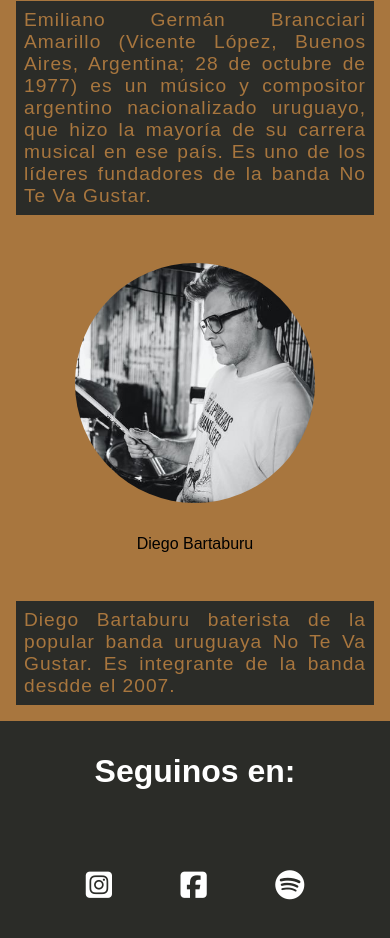
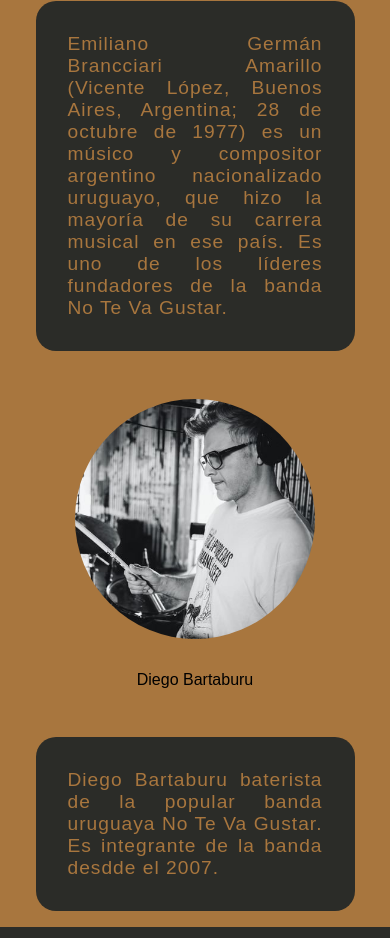
Before and after one commit to stefanolongobucco/polonio, a website: page sector/Artistas.html in a window 390 px wide. Shown: the part 1062-2000 px from the top of the page. Drawn offline with Linux system fonts and the light colour scheme.

Commit message:
modificaciones esteticas

```diff
--- a/css/parciales/_QuienesSomos.scss
+++ b/css/parciales/_QuienesSomos.scss
@@ -40,10 +40,11 @@
 
     .artistas__section {
         display: grid;
-        width: 100%;
+        width: 90%;
         align-content: space-evenly;
         text-align: center;
         padding: 1em;
+        margin: auto;
         gap: 3em;
 
         &__div {
@@ -58,12 +59,14 @@
                 display: flex;
                 flex-direction: column;
                 gap: 2em;
+                align-items: center;
             }
 
             .artistas__section--p {
                 background-color: map-get($map: $colores, $key: negroC) ;
-                padding: 0.5em;
+                padding: 4em;
                 text-align: center;
+                border-radius: 20px;
 
                 .artistas__div--p{
                     color: map-get($map: $colores, $key: bronce) ;
--- a/css/parciales/_componentes.scss
+++ b/css/parciales/_componentes.scss
@@ -8,7 +8,7 @@
 
 
 body{
-    font-family: 'Source Sans Pro', sans-serif;
+    font-family: 'Domine','Source Sans Pro', sans-serif;
 }
 
 .content{
--- a/css/parciales/_footer.scss
+++ b/css/parciales/_footer.scss
@@ -14,7 +14,7 @@
 
         .footer__li{
         display: inline-block;
-        padding: 5em 2em;
+        padding: 5em 3em;
         }
     }
 }
--- a/css/parciales/_media.scss
+++ b/css/parciales/_media.scss
@@ -127,6 +127,9 @@
      .active{
          display: none;
      }
+     .artistas__main .artistas__section__div .artistas__section--p {
+        padding: 2em;
+    }
   }
 
   @media screen and (max-width: 768px){
@@ -140,4 +143,18 @@
      .nosotros  .nosotros__div  .nosotros__div--art{
         padding: 2em 5em;
     }
+
   }
+
+
+  @media screen and (max-width: 596px){
+    .footer{
+  &_div{
+    padding: 2em 0em;
+
+
+    .footer__li{
+    padding: 3em 1em;
+    }
+}
+  }}
```
Also changed, not shown: index.html (+4 -1 lines), sector/Contacto.html (+2 -2 lines), assets/img/img - copia.jpg (deleted), assets/img/img.jpg, assets/img/img1.jpg (added), assets/img/img2.jpg (added), css/main.css.
